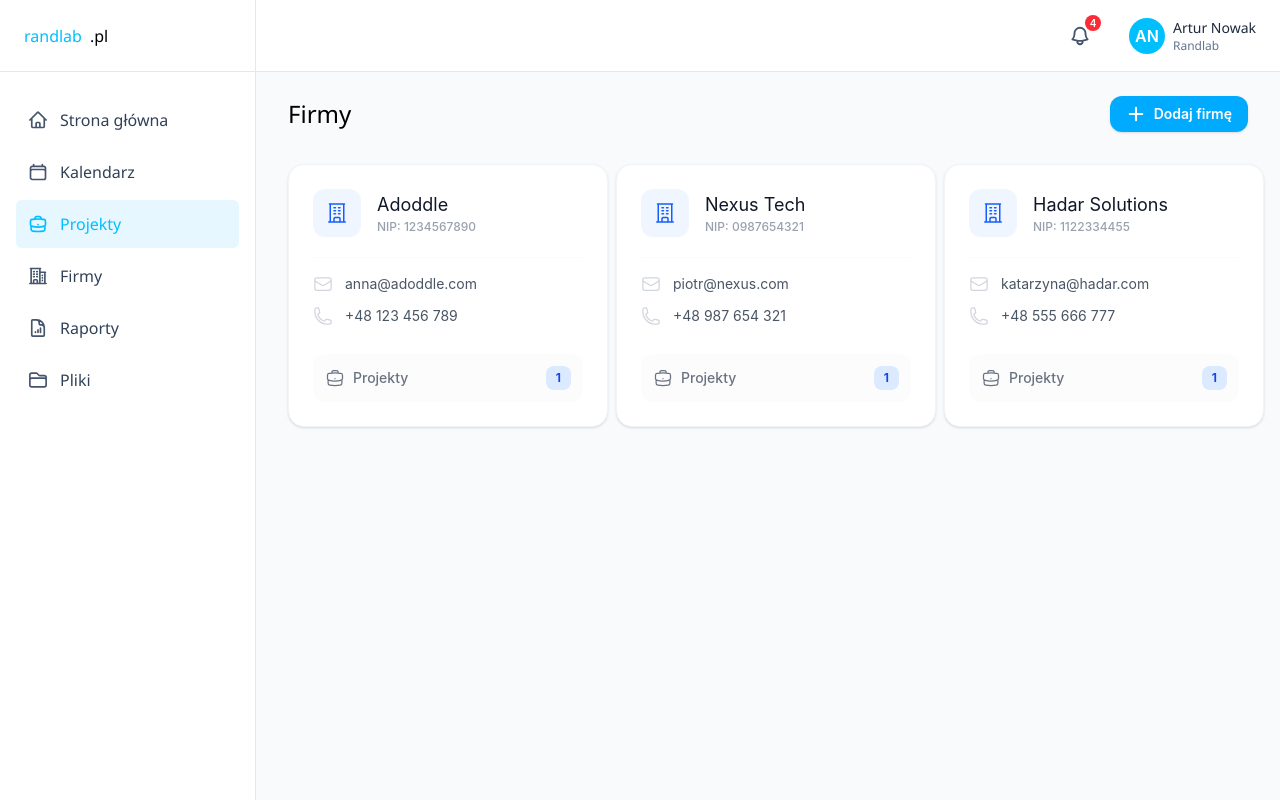
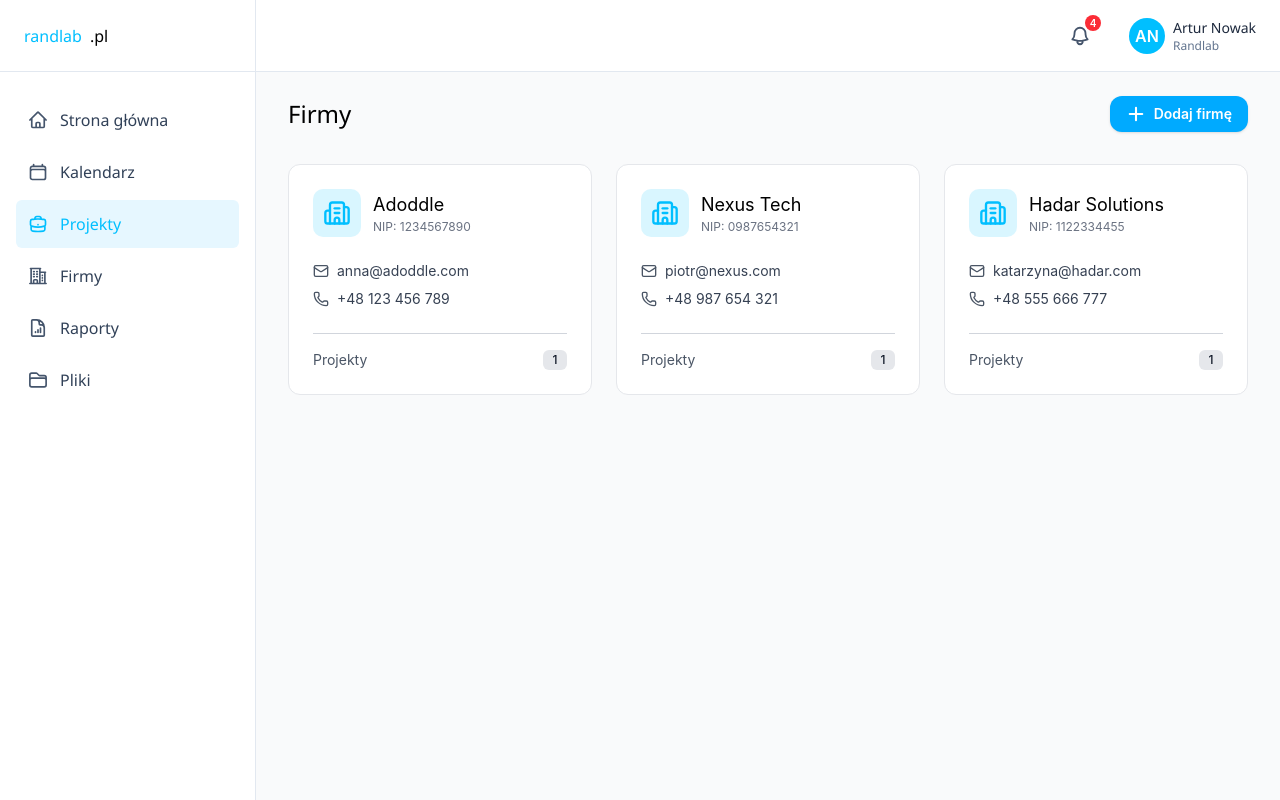
Before and after one commit to ScrumDone/ScrumDone, a React (Vite) app in the folder client/: page /companies in a window 1280 px wide. Built offline with nearby package versions, Linux system fonts and the light colour scheme.

Commit message:
style: fix company card layout and update icons to lucide (#11)

```diff
--- a/client/package.json
+++ b/client/package.json
@@ -12,6 +12,7 @@
   },
   "dependencies": {
     "@heroicons/react": "^2.2.0",
+    "lucide-react": "^1.8.0",
     "react": "^19.2.4",
     "react-dom": "^19.2.4",
     "react-router-dom": "^7.14.0"
--- a/client/src/components/CompanyCard.tsx
+++ b/client/src/components/CompanyCard.tsx
@@ -1,10 +1,5 @@
 import React from 'react';
-import {
-  BuildingOfficeIcon,
-  EnvelopeIcon,
-  PhoneIcon,
-  BriefcaseIcon,
-} from '@heroicons/react/24/outline';
+import { Building2, Mail, Phone } from 'lucide-react';
 
 interface CompanyCardProps {
   name: string;
@@ -16,41 +11,45 @@ interface CompanyCardProps {
 
 const CompanyCard: React.FC<CompanyCardProps> = ({ name, nip, email, phone, projectsCount }) => {
   return (
-    <div className="bg-white p-6 rounded-2xl shadow-sm border border-gray-100 flex flex-col gap-5 min-w-[320px] flex-1 transition-all hover:shadow-md">
+    <div className="bg-white p-6 rounded-xl border border-gray-200 flex flex-col gap-6 hover:shadow-lg transition-shadow h-full">
 
       {/* NAZWA FIRMY */}
-      <div className="flex items-center gap-4">
-        <div className="bg-blue-50 p-3 rounded-xl text-blue-600">
-          <BuildingOfficeIcon className="w-6 h-6" />
-        </div>
-        <div>
-          <h3 className="text-lg text-gray-900">{name}</h3>
-          <p className="text-xs text-gray-400 font-medium">NIP: {nip}</p>
+      <div className="flex items-start justify-between">
+        <div className="flex items-center gap-3">
+          <div className="w-12 h-12 bg-scrumdone-blue-main/15 rounded-[10px] flex items-center justify-center shrink-0">
+            <Building2 className="w-7 h-7 text-scrumdone-blue-main stroke-2" />
+          </div>
+          <div>
+            <h3 className="text-[18px] leading-[28px] text-black-900">{name}</h3>
+            <p className="text-[12px] leading-[16px] text-gray-500">NIP: {nip}</p>
+          </div>
         </div>
       </div>
 
       {/* DANE KONTAKTOWE */}
-      <div className="flex flex-col gap-3 pt-4 border-t border-gray-50">
-        <div className="flex items-center gap-3 text-gray-600">
-          <EnvelopeIcon className="w-5 h-5 text-gray-300" />
-          <span className="text-sm">{email}</span>
+      <div className="space-y-2">
+        <div className="flex items-start gap-2 text-[14px] leading-[20px] text-gray-700">
+          <Mail className="w-4 h-4 mt-0.5 flex-shrink-0 text-gray-600 stroke-2" />
+          <span className="truncate">{email}</span>
         </div>
-        <div className="flex items-center gap-3 text-gray-600">
-          <PhoneIcon className="w-5 h-5 text-gray-300" />
-          <span className="text-sm">{phone}</span>
+        <div className="flex items-center gap-2 text-[14px] leading-[20px] text-gray-700">
+          <Phone className="w-4 h-4 flex-shrink-0 text-gray-600 stroke-2" />
+          <span>{phone}</span>
         </div>
       </div>
 
       {/* PROJEKTY */}
-      <div className="flex items-center justify-between bg-gray-50/50 p-3 rounded-xl mt-2">
-        <div className="flex items-center gap-2 text-gray-500">
-          <BriefcaseIcon className="w-5 h-5" />
-          <span className="text-sm font-medium">Projekty</span>
+      <div className="pt-4 border-t border-gray-300 mt-auto">
+        <div className="flex items-center justify-between">
+          <span className="text-[14px] leading-[20px] text-gray-600 font-normal">
+            Projekty
+          </span>
+          <span className="inline-flex items-center justify-center rounded-md px-2 py-0.5 text-[12px] leading-[16px] font-medium min-w-[24px] bg-gray-200 text-gray-900">
+            {projectsCount}
+          </span>
         </div>
-        <span className="bg-blue-100 text-blue-700 text-xs font-bold px-2.5 py-1 rounded-lg">
-          {projectsCount}
-        </span>
       </div>
+
     </div>
   );
 };
```
